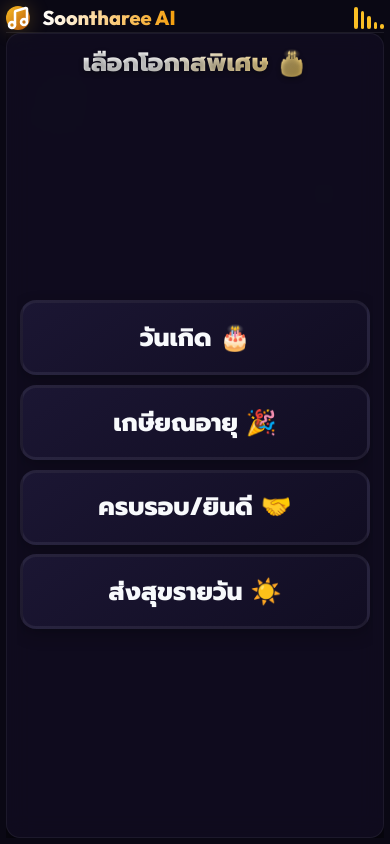
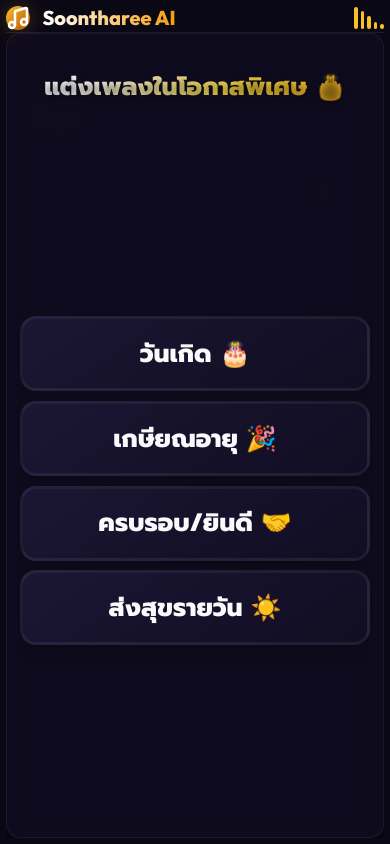
Before and after one commit to owhatphone-mvp/soontharee-ai, a React (Vite) app: page / in a window 390 px wide. Built offline with nearby package versions, Linux system fonts and the light colour scheme; a web font is replaced by a local one.

Commit message:
style: change Step 1 title to 'แต่งเพลงในโอกาสพิเศษ', push step-header down on mobile, and apply a vibrant gold-amber text gradient

```diff
--- a/src/components/StepWizard.tsx
+++ b/src/components/StepWizard.tsx
@@ -301,7 +301,7 @@ Soontharee AI บรรจงเขียนดนตรีรักผูกพ
         {step === 1 && (
           <>
             <div className="step-header">
-              <h2 className="step-title">เลือกโอกาสพิเศษ 🎂</h2>
+              <h2 className="step-title">แต่งเพลงในโอกาสพิเศษ 🎂</h2>
               <p className="step-subtitle">เพลงชิ้นเอกเพื่อคนที่คุณรักชิ้นนี้ จะแต่งขึ้นเนื่องในวันสำคัญใดดี?</p>
             </div>
             <div className="options-grid cols-1-mobile">
--- a/src/index.css
+++ b/src/index.css
@@ -340,10 +340,10 @@ button, input, select, textarea {
 .step-title {
   font-size: var(--size-title);
   font-weight: 800;
-  background: linear-gradient(135deg, #ffffff 40%, #fbbf24 100%);
+  background: linear-gradient(135deg, #ffffff 20%, #fde047 60%, #f59e0b 100%);
   -webkit-background-clip: text;
   -webkit-text-fill-color: transparent;
-  text-shadow: 0 2px 5px rgba(0, 0, 0, 0.4);
+  text-shadow: 0 2px 8px rgba(0, 0, 0, 0.5);
 }
 
 .step-subtitle {
@@ -846,7 +846,8 @@ button, input, select, textarea {
   }
 
   .step-header {
-    margin-bottom: 0.3rem;
+    margin-top: 1.5rem; /* Push the step title down for prominence */
+    margin-bottom: 0.8rem;
   }
 
   .step-subtitle {
```
